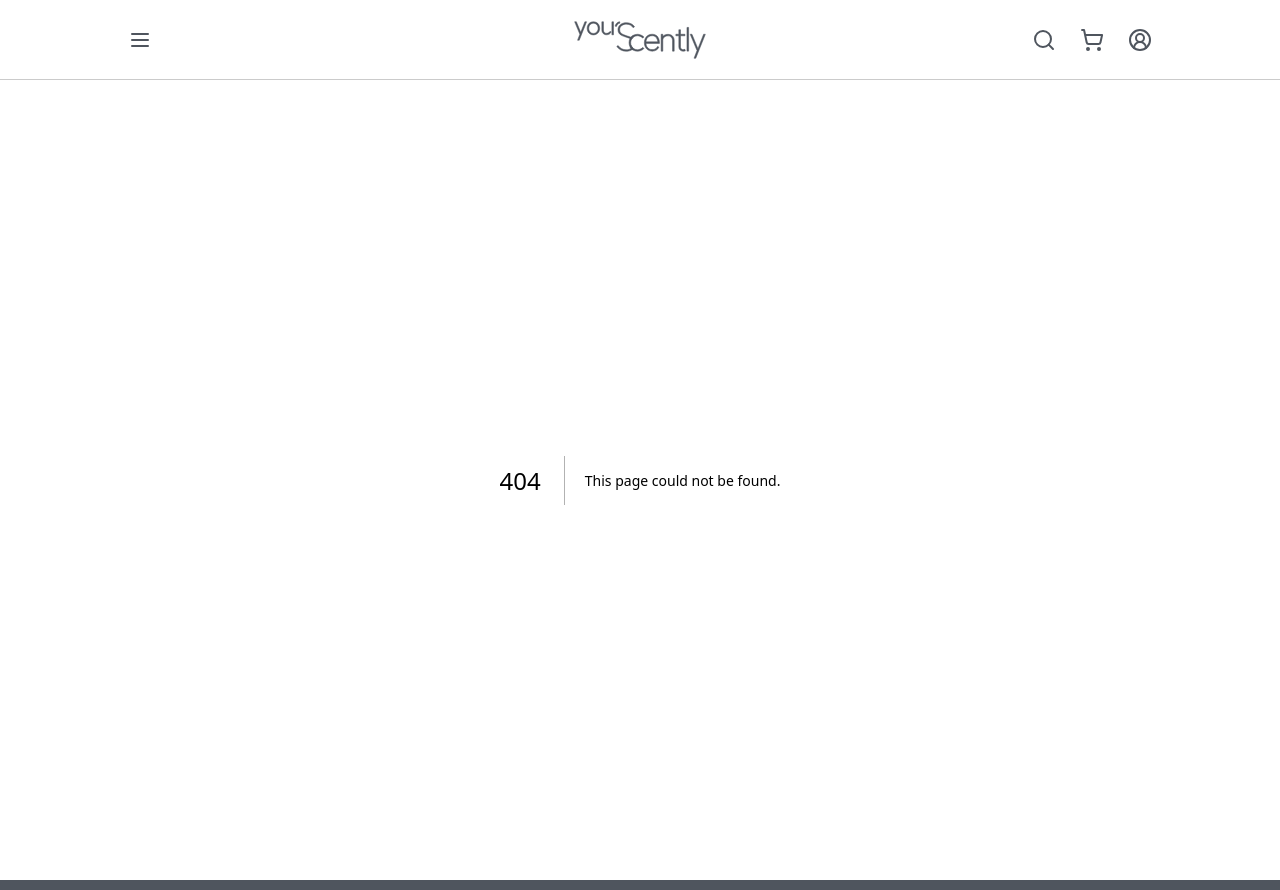
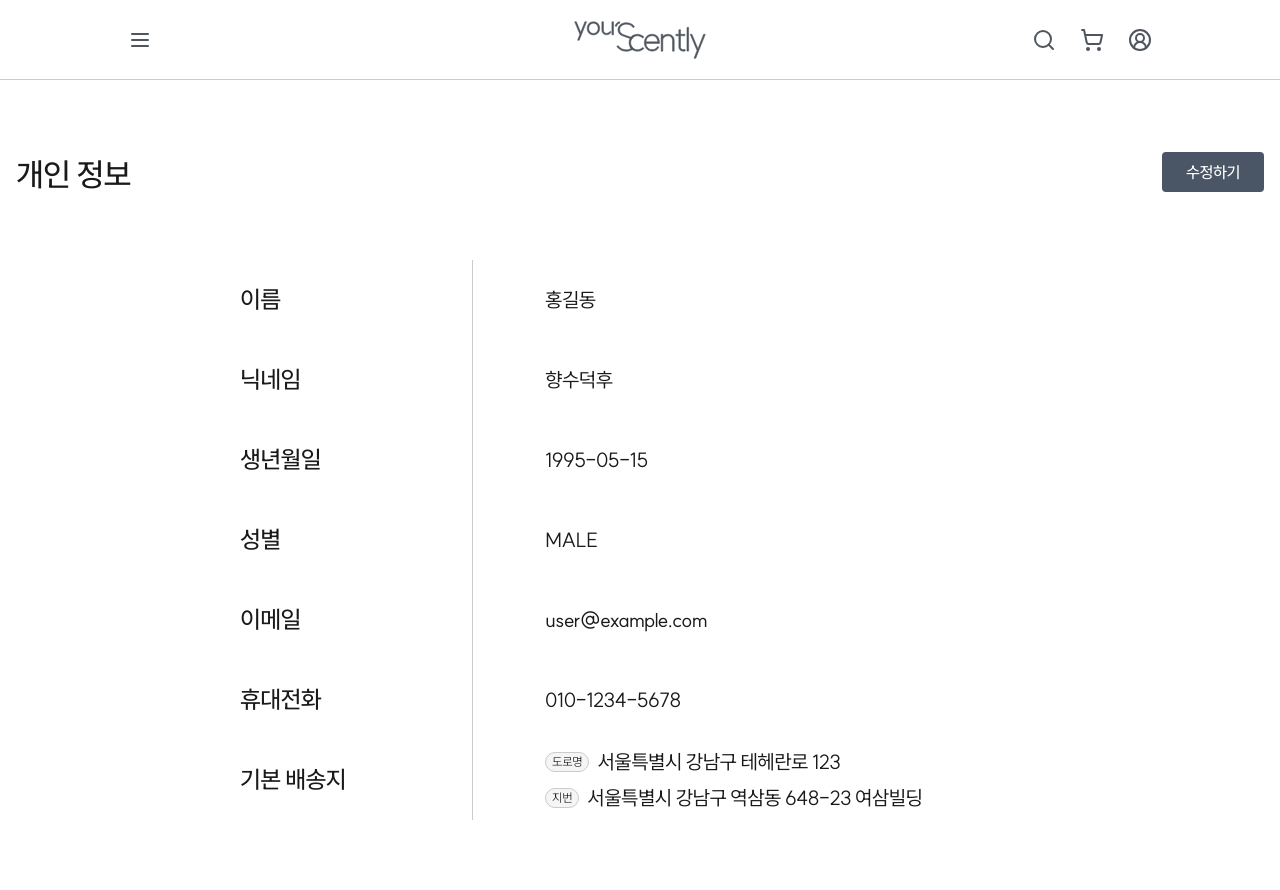
Before and after one commit to quartzs2/yours-scently-fe, a Next.js app: page /privacy-page in a window 1280 px wide. Before the commit this address had no page. Shown: the top 890 px of the page. Built offline with nearby package versions, Linux system fonts and the light colour scheme.

Commit message:
feat: 개인정보  컴포넌트 작성(SCENTLY-75)
- 개인정도  컴포넌트 작성

```diff
--- /dev/null
+++ b/src/app/privacy-page/mocks/userMockData.ts
@@ -0,0 +1,29 @@
+// user.mock.ts
+
+import { DeliveryAddress } from "@custom-types/user";
+import { User } from "@custom-types/user";
+
+export const mockUser: User = {
+  createdAt: "2025-07-01T12:00:00",
+  updatedAt: "2025-07-20T15:30:00",
+  phoneNumber: "010-1234-5678",
+  email: "user@example.com",
+  birthDate: "1995-05-15",
+  nickname: "향수덕후",
+  gender: "MALE",
+  isActive: true,
+  name: "홍길동",
+  id: 1,
+};
+
+export const mockAddressData: DeliveryAddress = {
+  address_line2: "서울특별시 강남구 역삼동 648-23 여삼빌딩",
+  address_line1: "서울특별시 강남구 테헤란로 123",
+  created_at: "2025-07-20T10:23:00Z",
+  updated_at: "2025-07-22T08:15:00Z",
+  phone_number: "010-1234-5678",
+  postal_code: "06234",
+  receiver_name: "홍길동",
+  is_default: true,
+  id: 1,
+};
--- /dev/null
+++ b/src/app/privacy-page/page.tsx
@@ -0,0 +1,86 @@
+"use client";
+import { mockAddressData, mockUser } from "./mocks/userMockData";
+
+export default function PrivacyPage() {
+  return (
+    <div className="mx-auto max-w-[1340px] px-4 pt-[72px] pb-[120px] text-[14px] leading-[22px]">
+      {/* 타이틀 & 수정 버튼 */}
+      <div className="mb-[60px] flex items-start justify-between">
+        <h2 className="text-subtitle-1 h-[48px] w-[160px] text-text-primary">
+          개인 정보
+        </h2>
+        <button className="text-button-1 h-[40px] rounded-[4px] bg-gray-600 px-6 py-[10px] text-white">
+          수정하기
+        </button>
+      </div>
+
+      {/* 개인정보 내용 */}
+      <div className="mx-auto flex w-full max-w-[800px] gap-8">
+        {/* 라벨 필드 */}
+        <div className="text-subtitle-2 w-[200px] text-text-primary">
+          <p className="flex h-[80px] items-center">이름</p>
+          <p className="flex h-[80px] items-center">닉네임</p>
+          <p className="flex h-[80px] items-center">생년월일</p>
+          <p className="flex h-[80px] items-center">성별</p>
+          <p className="flex h-[80px] items-center">이메일</p>
+          <p className="flex h-[80px] items-center">휴대전화</p>
+          <p className="flex h-[80px] items-center">기본 배송지</p>
+        </div>
+
+        {/* 구분선 */}
+        <div className="h-[560px] w-[1px] bg-border-default" />
+
+        {/* 데이터 필드 - 이 부분은 실제 데이터가 들어가는 부분*/}
+        <div className="text-body-1 flex-1 pl-[40px] text-text-primary">
+          <p className="flex h-[80px] items-center">{mockUser.name}</p>
+          <p className="flex h-[80px] items-center">{mockUser.nickname}</p>
+          <p className="flex h-[80px] items-center">{mockUser.birthDate}</p>
+          <p className="flex h-[80px] items-center">{mockUser.gender}</p>
+          <p className="flex h-[80px] items-center">{mockUser.email}</p>
+          <p className="flex h-[80px] items-center">{mockUser.phoneNumber}</p>
+          <div className="flex h-[80px] flex-col justify-center gap-2">
+            <div className="flex items-center gap-2">
+              <span className="text-caption rounded-full border border-border-default bg-bg-subtle px-[6px] py-[2px] text-text-primary">
+                도로명
+              </span>
+              <span>{mockAddressData.address_line1}</span>
+            </div>
+            <div className="flex items-center gap-2">
+              <span className="text-caption rounded-full border border-border-default bg-bg-subtle px-[6px] py-[2px] text-text-primary">
+                지번
+              </span>
+              <span>{mockAddressData.address_line2}</span>
+            </div>
+          </div>
+        </div>
+      </div>
+
+      {/* 회원 탈퇴 안내 영역 */}
+      <div className="mx-auto mt-[72px] flex w-full max-w-[800px] items-center justify-between">
+        {/* 설명 영역 */}
+        <div className="flex w-full max-w-[640px] gap-8">
+          {/* 라벨 */}
+          <div className="flex w-[200px] items-center">
+            <h2 className="text-subtitle-2 text-text-secondary">
+              회원 탈퇴 안내
+            </h2>
+          </div>
+          {/* 구분선 */}
+          <div className="w-[1px] bg-border-default" />
+          {/* 안내 문구 */}
+          <div className="flex items-center">
+            <p className="text-body-2 leading-[22px] text-text-secondary">
+              탈퇴 처리 시, 포인트 / 쿠폰은 소멸되며 환불되지 않습니다. <br />
+              필요한 경우, 반드시 탈퇴 전에 문의 바랍니다.
+            </p>
+          </div>
+        </div>
+
+        {/* 회원 탈퇴 버튼 */}
+        <button className="text-button-1 h-[40px] shrink-0 rounded-[4px] border border-gray-600 px-6 py-[10px] text-gray-600">
+          회원 탈퇴하기
+        </button>
+      </div>
+    </div>
+  );
+}
--- /dev/null
+++ b/src/types/user.d.ts
@@ -0,0 +1,24 @@
+export interface DeliveryAddress {
+  receiver_name?: string;
+  address_line1: string;
+  address_line2: string;
+  phone_number?: string;
+  postal_code: string;
+  is_default: boolean;
+  created_at?: string;
+  updated_at?: string;
+  id: number;
+}
+
+export interface User {
+  gender: "FEMALE" | "OTHER" | "MALE";
+  phoneNumber: string;
+  birthDate: string;
+  isActive: boolean;
+  createdAt: string;
+  updatedAt: string;
+  nickname: string;
+  email: string;
+  name: string;
+  id: number;
+}
```
